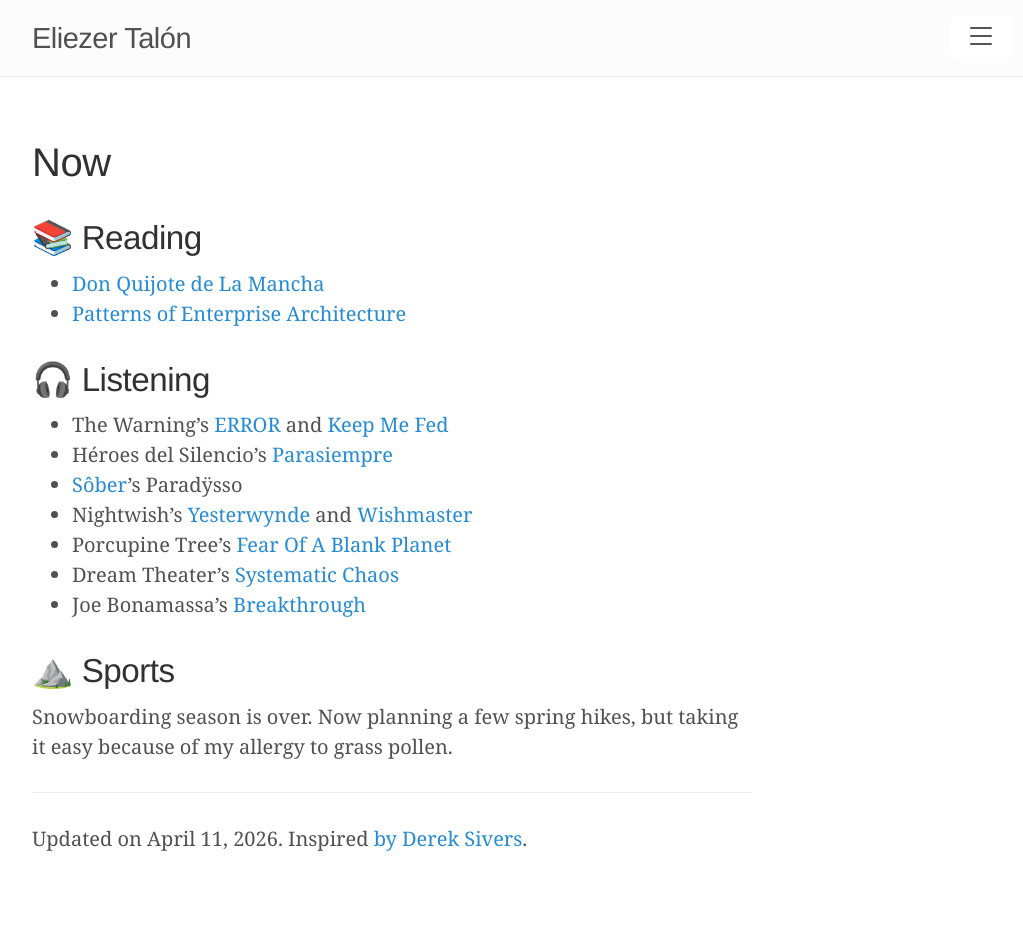
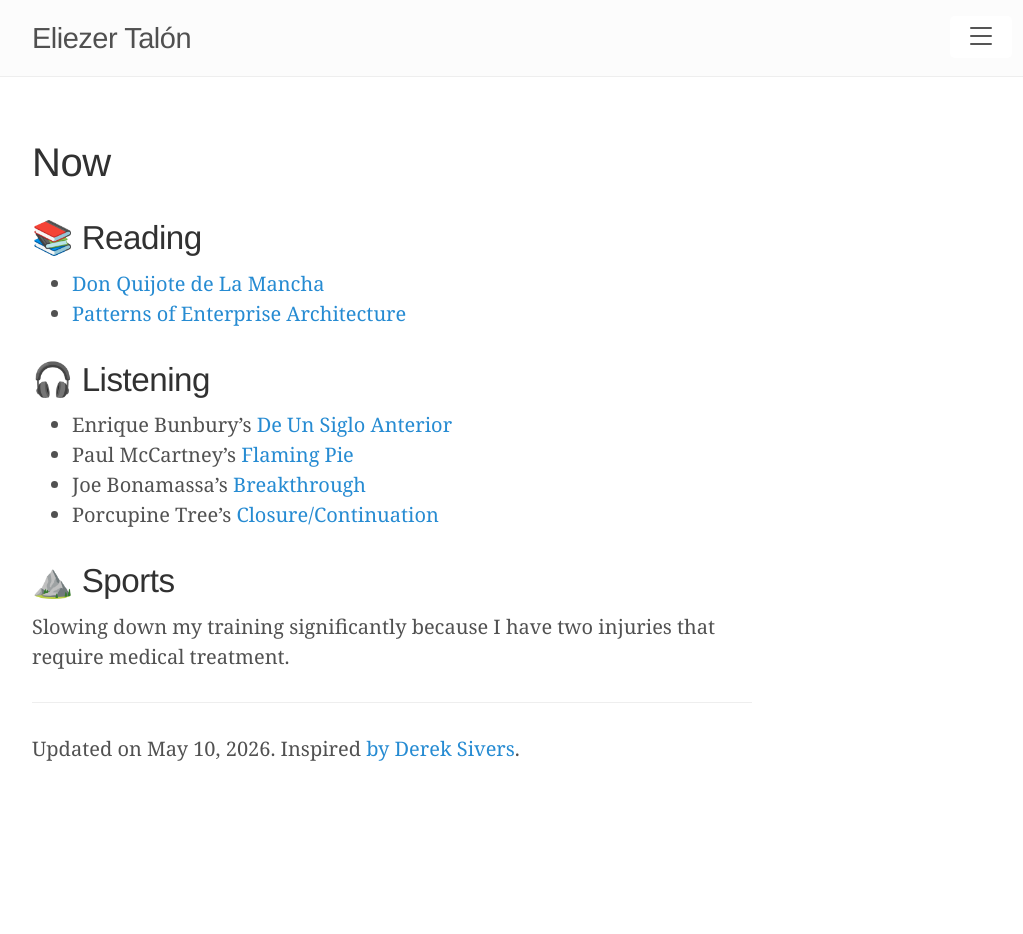
Before and after one commit to elitalon/elitalon.github.io, a Jekyll site: the page built from now.md, in a window 1280 px wide. Shown: the whole page, without its empty margins (248-1271 px from the left). Built offline with Jekyll 4.4.1, drawn with Linux system fonts in a browser that asks for light colours; after the commit the page ends 900 px from its top, so only the background shows below that.

Commit message:
Update 'Now'

```diff
--- a/now.md
+++ b/now.md
@@ -1,7 +1,7 @@
 ---
 layout: page
 title: Now
-date: 2026-04-11
+date: 2026-05-10
 ---
 
 ## 📚 Reading
@@ -11,17 +11,14 @@
 
 ## 🎧 Listening
 
-- The Warning's [ERROR](<https://en.wikipedia.org/wiki/Error_(The_Warning_album)>) and [Keep Me Fed](https://en.wikipedia.org/wiki/Keep_Me_Fed)
-- Héroes del Silencio's [Parasiempre](https://en.wikipedia.org/wiki/Parasiempre)
-- [Sôber](https://en.wikipedia.org/wiki/S%C3%B4ber)'s Paradÿsso
-- Nightwish's [Yesterwynde](https://en.wikipedia.org/wiki/Yesterwynde) and [Wishmaster](<https://en.wikipedia.org/wiki/Wishmaster_(album)>)
-- Porcupine Tree's [Fear Of A Blank Planet](https://en.wikipedia.org/wiki/Fear_of_a_Blank_Planet)
-- Dream Theater's [Systematic Chaos](https://en.wikipedia.org/wiki/Systematic_Chaos)
+- Enrique Bunbury's [De Un Siglo Anterior](https://www.enriquebunbury.com/albums/de-un-siglo-anterior)
+- Paul McCartney's [Flaming Pie](https://en.wikipedia.org/wiki/Flaming_Pie)
 - Joe Bonamassa's [Breakthrough](<https://en.wikipedia.org/wiki/Breakthrough_(Joe_Bonamassa_album)>)
+- Porcupine Tree's [Closure/Continuation](https://en.wikipedia.org/wiki/Closure/Continuation)
 
 ## ⛰️ Sports
 
-Snowboarding season is over. Now planning a few spring hikes, but taking it easy because of my allergy to grass pollen.
+Slowing down my training significantly because I have two injuries that require medical treatment.
 
 ---
 
```
